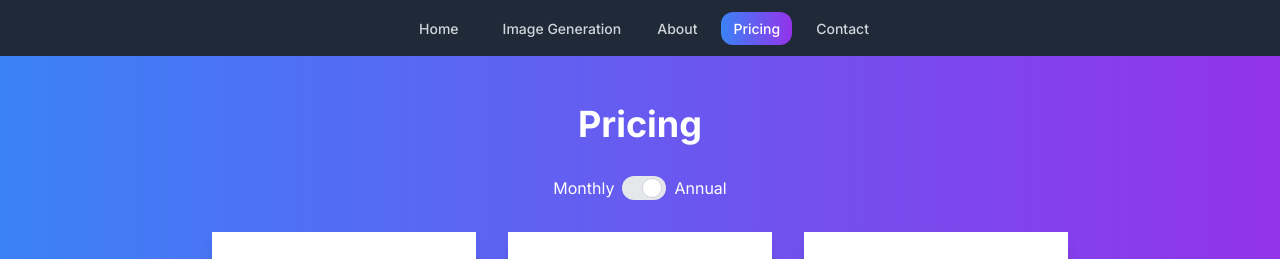
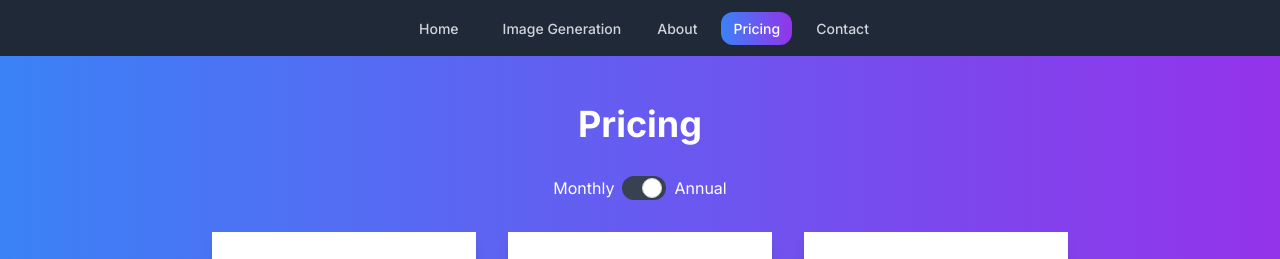
Before and after one commit to nordicirish/dall-e-image-generator-app, a Next.js app: page /pricing in a window 1280 px wide. Shown: the top 259 px of the page. Built offline with nearby package versions, Linux system fonts and the light colour scheme.

Commit message:
Change toggle colors

```diff
--- a/app/pricing/page.tsx
+++ b/app/pricing/page.tsx
@@ -21,7 +21,7 @@ export default function Pricing() {
             checked={isAnnual}
             onChange={togglePricing}
           />
-          <div className="w-11 h-6 bg-gray-200 rounded-full peer peer-focus:ring-4 peer-focus:ring-blue-300 dark:peer-focus:ring-blue-800 dark:bg-gray-700 peer-checked:bg-blue-600">
+          <div className="w-11 h-6 bg-gray-700 rounded-full peer peer-focus:ring-4 peer-focus:ring-blue-800 peer-checked:bg-blue-600">
             <div className={`transform transition duration-300 ease-in-out absolute top-0.5 bg-white border-gray-300 border rounded-full h-5 w-5 ${isAnnual ? 'right-1' : 'left-1'}`}></div>
           </div>
         </label>
```
